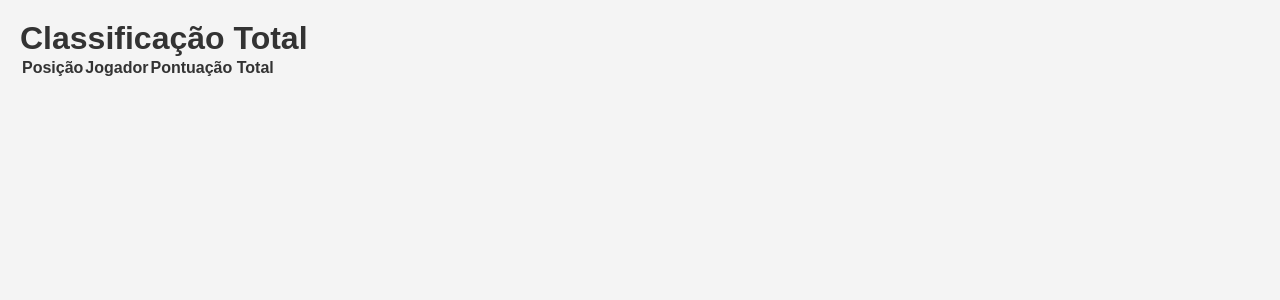
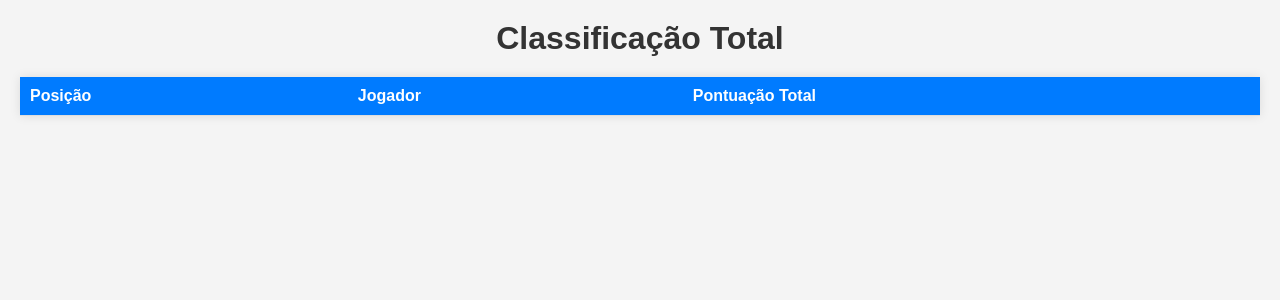
Before and after one commit to arturpeixoto/conexo-wars, a Django app: page /leaderboard/ in a window 1280 px wide. Shown: the part 58-358 px from the top of the page. Run offline with Django 5.2, Linux system fonts and the light colour scheme; data that the repository does not hold is empty.

Commit message:
feat total and daily css

```diff
--- a/leaderboard/templates/total_leaderboard.html
+++ b/leaderboard/templates/total_leaderboard.html
@@ -7,6 +7,11 @@
 {% block content %}
 <!DOCTYPE html>
 <html lang="en">
+<head>
+    <meta charset="UTF-8">
+    <title>Classificação Total</title>
+    <link rel="stylesheet" type="text/css" href="{% static 'leaderboard/css/total_leaderboard.css' %}">
+</head>
 <body>
     <h1>Classificação Total</h1>
     <table>
--- /dev/null
+++ b/static/leaderboard/css/total_leaderboard.css
@@ -0,0 +1,55 @@
+body {
+  font-family: Arial, sans-serif;
+  background-color: #f4f4f4;
+  color: #333;
+}
+
+h1 {
+  text-align: center;
+  color: #333;
+  margin-bottom: 20px;
+}
+
+table {
+  width: 100%;
+  border-collapse: collapse;
+  margin: 0 auto;
+  background-color: #fff;
+  box-shadow: 0 0 10px rgba(0, 0, 0, 0.1);
+}
+
+thead {
+  background-color: #007bff;
+  color: #fff;
+}
+
+th, td {
+  padding: 10px;
+  text-align: left;
+  border-bottom: 1px solid #ddd;
+}
+
+tr:nth-child(even) {
+  background-color: #f2f2f2;
+}
+
+tr:hover {
+  background-color: #ddd;
+}
+
+button {
+  background-color: #007bff;
+  color: #fff;
+  border: none;
+  padding: 10px 20px;
+  cursor: pointer;
+  transition: background-color 0.3s ease;
+}
+
+button:hover {
+  background-color: #0056b3;
+}
+
+button:focus {
+  outline: 2px solid #007bff;
+}
```
Also changed, not shown: leaderboard/templates/daily_leaderboard.html (+7 -1 lines), static/leaderboard/css/daily_leaderboard.css (added, +25 -0 lines).
